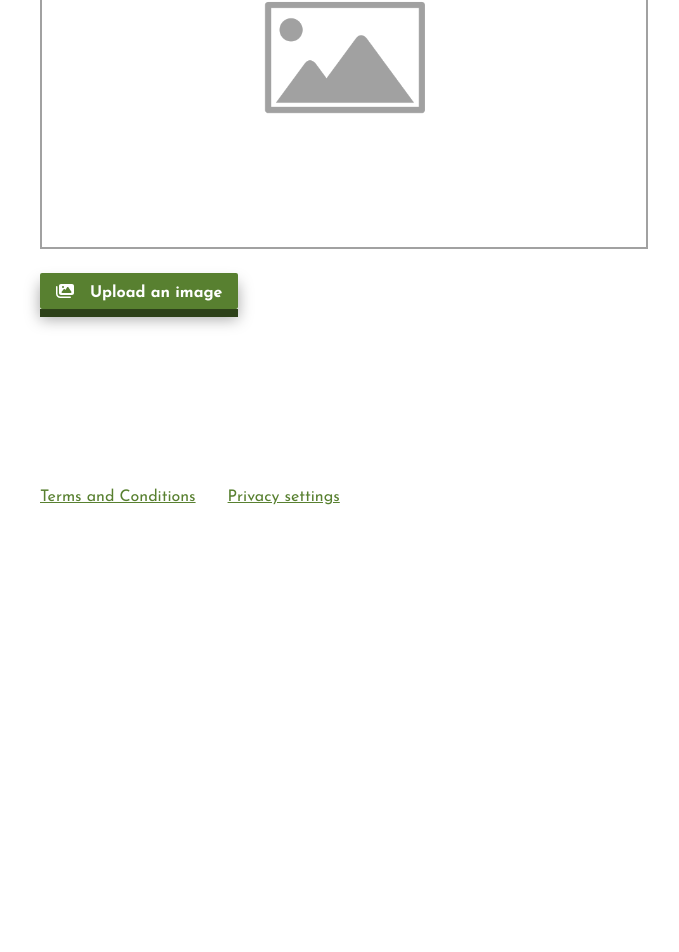
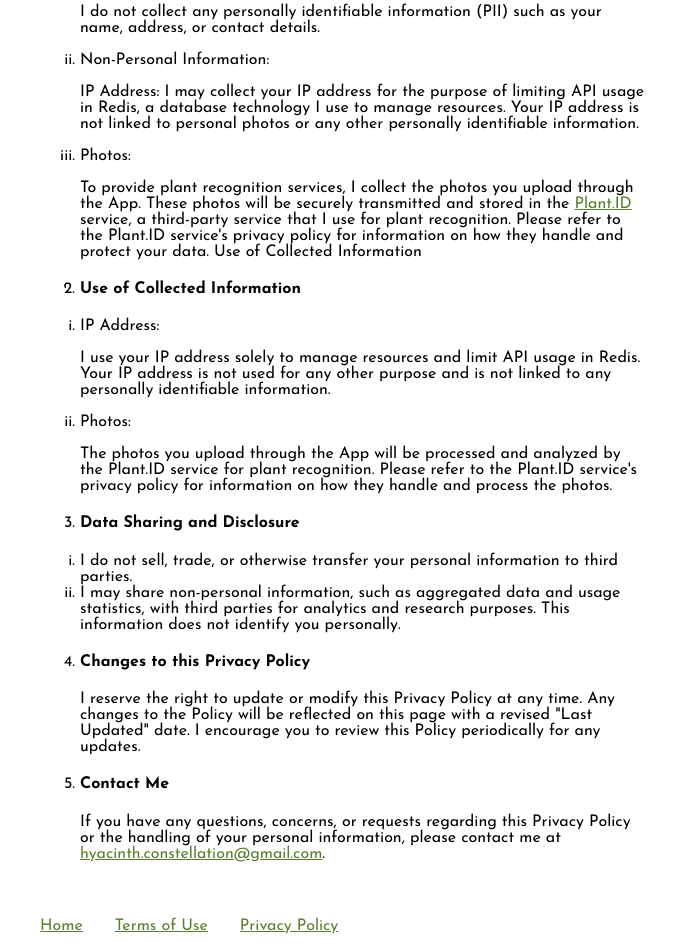
Before and after one commit to hazelGranger/plants-recognition-app, a React (Create React App) app: page /privacy in a window 1280 px wide. Shown: the part 263-1215 px from the top of the page, without its empty margins (296-975 px from the left). Before the commit the page ends 800 px from the top, so only its background shows below. Built offline with nearby package versions, Linux system fonts and the light colour scheme.

Commit message:
privacy policy  and terms of use

```diff
--- a/package.json
+++ b/package.json
@@ -21,6 +21,8 @@
     "react": "^18.2.0",
     "react-dom": "^18.2.0",
     "react-modal": "^3.16.1",
+    "react-router": "^6.14.1",
+    "react-router-dom": "^6.14.1",
     "react-scripts": "5.0.1",
     "typescript": "^4.8.4",
     "web-vitals": "^2.1.4"
@@ -52,6 +54,7 @@
   "devDependencies": {
     "@netlify/functions": "^1.6.0",
     "@types/react-modal": "^3.16.0",
+    "@types/react-router-dom": "^5.3.3",
     "prettier": "^2.7.1"
   }
 }
--- a/src/App.tsx
+++ b/src/App.tsx
@@ -1,49 +1,18 @@
-import { useRef } from "react";
-import Result from "./components/Result";
-import Title from "./components/Title";
-import ActionPanel from "./components/ActionPanel";
-import ImageContainer from "./components/ImageContainer";
-import { useErrorHandle } from "./hooks/useErrorHandle";
-import { useImageIdentify } from "./hooks/useImageIdentify";
-import { useImageUpload } from "./hooks/useImageUpload";
-import Footer from "./components/Footer";
+import { Route, Routes } from "react-router-dom";
+import Layout from "./components/Layout";
+import Home from "./pages/Home";
+import Terms from "./pages/Terms";
+import Privacy from "./pages/Privacy";
 
 function App() {
-  const { error, setError } = useErrorHandle(5000);
-  const { image, handleSelectImages } = useImageUpload(setError, () => {
-    setResult(null);
-  });
-  const { result, setResult, isIdentifying, handleIdentify } = useImageIdentify(
-    image,
-    setError
-  );
-  const fileInputRef = useRef<HTMLInputElement>(null);
-
-  const onClickImagePlaceholder = () => {
-    if (fileInputRef && fileInputRef.current) {
-      fileInputRef.current.click();
-    }
-  };
-
   return (
-    <main className="app-container">
-      <Title>Plants Identification</Title>
-      <ImageContainer
-        image={image}
-        isIdentifying={isIdentifying}
-        handleClick={onClickImagePlaceholder}
-      />
-      {error && <p className="error">{error}</p>}
-      <ActionPanel
-        hasImage={!!image}
-        isIdentifying={isIdentifying}
-        ref={fileInputRef}
-        handleSelectImages={handleSelectImages}
-        handleIdentify={handleIdentify}
-      />
-      <Result result={result} />
-      <Footer />
-    </main>
+    <Routes>
+      <Route path="/" element={<Layout />}>
+        <Route index element={<Home />} />
+        <Route path="/terms-and-conditions" index element={<Terms />} />
+        <Route path="/privacy" index element={<Privacy />} />
+      </Route>
+    </Routes>
   );
 }
 
--- a/src/components/Footer.tsx
+++ b/src/components/Footer.tsx
@@ -3,8 +3,9 @@ import Link from "./Link";
 const Footer = () => {
   return (
     <footer>
-      <Link to="" text="Terms and Conditions" />
-      <Link to="" text="Privacy settings" />
+      <Link to="/" text="Home" />
+      <Link to="/terms-and-conditions" text="Terms of Use" />
+      <Link to="/privacy" text="Privacy Policy" />
     </footer>
   );
 };
--- /dev/null
+++ b/src/components/Layout.tsx
@@ -0,0 +1,14 @@
+import { Outlet } from "react-router-dom";
+import Title from "./Title";
+import Footer from "./Footer";
+
+function Layout() {
+  return (
+    <main className="app-container">
+      <Outlet />
+      <Footer />
+    </main>
+  );
+}
+
+export default Layout;
--- a/src/components/Link.tsx
+++ b/src/components/Link.tsx
@@ -1,3 +1,5 @@
+import { Link as ReactRouterLink } from "react-router-dom";
+
 type LinkProps = {
   text: string;
   to: string;
@@ -6,9 +8,9 @@ type LinkProps = {
 
 const Link = ({ text, to, target }: LinkProps) => {
   return (
-    <a href={to} target={target}>
+    <ReactRouterLink to={to} target={target}>
       {text}
-    </a>
+    </ReactRouterLink>
   );
 };
 
--- a/src/index.css
+++ b/src/index.css
@@ -213,6 +213,7 @@ footer {
   margin-top: auto;
   display: flex;
   gap: 2rem;
+  padding-top: 1.5rem;
 }
 
 a {
@@ -222,3 +223,8 @@ a {
 a:hover {
   color: #2d4119;
 }
+
+.list-no-indent {
+  padding: 0;
+  list-style: lower-roman;
+}
--- a/src/index.tsx
+++ b/src/index.tsx
@@ -1,15 +1,18 @@
-import React from 'react';
-import ReactDOM from 'react-dom/client';
-import './index.css';
-import App from './App';
-import reportWebVitals from './reportWebVitals';
+import React from "react";
+import ReactDOM from "react-dom/client";
+import "./index.css";
+import App from "./App";
+import reportWebVitals from "./reportWebVitals";
+import { BrowserRouter } from "react-router-dom";
 
 const root = ReactDOM.createRoot(
-  document.getElementById('root') as HTMLElement
+  document.getElementById("root") as HTMLElement
 );
 root.render(
   <React.StrictMode>
-    <App />
+    <BrowserRouter>
+      <App />
+    </BrowserRouter>
   </React.StrictMode>
 );
 
--- /dev/null
+++ b/src/pages/Home.tsx
@@ -0,0 +1,48 @@
+import { useRef } from "react";
+import Result from "../components/Result";
+import ActionPanel from "../components/ActionPanel";
+import ImageContainer from "../components/ImageContainer";
+import { useErrorHandle } from "../hooks/useErrorHandle";
+import { useImageIdentify } from "../hooks/useImageIdentify";
+import { useImageUpload } from "../hooks/useImageUpload";
+import Title from "../components/Title";
+
+function Home() {
+  const { error, setError } = useErrorHandle(5000);
+  const { image, handleSelectImages } = useImageUpload(setError, () => {
+    setResult(null);
+  });
+  const { result, setResult, isIdentifying, handleIdentify } = useImageIdentify(
+    image,
+    setError
+  );
+  const fileInputRef = useRef<HTMLInputElement>(null);
+
+  const onClickImagePlaceholder = () => {
+    if (fileInputRef && fileInputRef.current) {
+      fileInputRef.current.click();
+    }
+  };
+
+  return (
+    <>
+      <Title>Plants Identification</Title>
+      <ImageContainer
+        image={image}
+        isIdentifying={isIdentifying}
+        handleClick={onClickImagePlaceholder}
+      />
+      {error && <p className="error">{error}</p>}
+      <ActionPanel
+        hasImage={!!image}
+        isIdentifying={isIdentifying}
+        ref={fileInputRef}
+        handleSelectImages={handleSelectImages}
+        handleIdentify={handleIdentify}
+      />
+      <Result result={result} />
+    </>
+  );
+}
+
+export default Home;
--- /dev/null
+++ b/src/pages/Privacy.tsx
@@ -0,0 +1,113 @@
+import Title from "../components/Title";
+
+function Privacy() {
+  return (
+    <>
+      <Title>Privacy Policy</Title>
+      <p>
+        This Privacy Policy ("Policy") explains how I, Zhen(Warren) Wang,
+        collect, use, and safeguard personal information when you use my Plant
+        Recognition App ("App"). By using the App, you consent to the data
+        practices described in this Policy.
+      </p>
+      <ol>
+        <li>
+          <h4>Information I Collect</h4>
+          <ul className="list-no-indent">
+            <li>
+              Personal Information:
+              <p>
+                I do not collect any personally identifiable information (PII)
+                such as your name, address, or contact details.
+              </p>
+            </li>
+            <li>
+              Non-Personal Information:
+              <p>
+                IP Address: I may collect your IP address for the purpose of
+                limiting API usage in Redis, a database technology I use to
+                manage resources. Your IP address is not linked to personal
+                photos or any other personally identifiable information.
+              </p>
+            </li>
+            <li>
+              Photos:
+              <p>
+                To provide plant recognition services, I collect the photos you
+                upload through the App. These photos will be securely
+                transmitted and stored in the{" "}
+                <a href="https://web.plant.id/" target="_blank">
+                  Plant.ID
+                </a>{" "}
+                service, a third-party service that I use for plant recognition.
+                Please refer to the Plant.ID service's privacy policy for
+                information on how they handle and protect your data. Use of
+                Collected Information
+              </p>
+            </li>
+          </ul>
+        </li>
+        <li>
+          <h4>Use of Collected Information</h4>
+          <ul className="list-no-indent">
+            <li>
+              IP Address:
+              <p>
+                I use your IP address solely to manage resources and limit API
+                usage in Redis. Your IP address is not used for any other
+                purpose and is not linked to any personally identifiable
+                information.
+              </p>
+            </li>
+            <li>
+              Photos:
+              <p>
+                The photos you upload through the App will be processed and
+                analyzed by the Plant.ID service for plant recognition. Please
+                refer to the Plant.ID service's privacy policy for information
+                on how they handle and process the photos.
+              </p>
+            </li>
+          </ul>
+        </li>
+        <li>
+          <h4>Data Sharing and Disclosure</h4>
+          <ul className="list-no-indent">
+            <li>
+              I do not sell, trade, or otherwise transfer your personal
+              information to third parties.
+            </li>
+            <li>
+              I may share non-personal information, such as aggregated data and
+              usage statistics, with third parties for analytics and research
+              purposes. This information does not identify you personally.
+            </li>
+          </ul>
+        </li>
+        <li>
+          <h4>Changes to this Privacy Policy</h4>
+          <p>
+            I reserve the right to update or modify this Privacy Policy at any
+            time. Any changes to the Policy will be reflected on this page with
+            a revised "Last Updated" date. I encourage you to review this Policy
+            periodically for any updates.
+          </p>
+        </li>
+        <li>
+          <h4>Contact Me</h4>
+          <p>
+            If you have any questions, concerns, or requests regarding this
+            Privacy Policy or the handling of your personal information, please
+            contact me at{" "}
+            <a href="mailto:hyacinth.constellation@gmail.com">
+              hyacinth.constellation@gmail.com
+            </a>
+            .
+          </p>
+        </li>
+      </ol>
+    </>
+  );
+}
+
+export default Privacy;
--- /dev/null
+++ b/src/pages/Terms.tsx
@@ -0,0 +1,65 @@
+import Title from "../components/Title";
+
+function Terms() {
+  return (
+    <>
+      <Title>Terms of Use</Title>
+      <ul>
+        <li>
+          <p>
+            The plant recognition app ("App") has been developed by Zhen(Warren)
+            Wang ("Developer"). It is not intended for commercial use or
+            distribution.
+          </p>
+        </li>
+        <li>
+          <p>
+            The accuracy and reliability of the plant identifications provided
+            by the App may vary based on factors such as image quality, lighting
+            conditions, and the complexity of plant species. The Developer does
+            not guarantee the accuracy or completeness of the identifications
+            and shall not be held liable for any errors or misidentifications.
+          </p>
+        </li>
+        <li>
+          <p>
+            The App is provided "as is," without any warranties or guarantees of
+            any kind, either expressed or implied. The Developer disclaims all
+            liability and responsibility for any damages or losses arising from
+            the use or inability to use the App.
+          </p>
+        </li>
+        <li>
+          <p>
+            The Developer shall not be responsible for any unauthorized use or
+            modifications made to the App by third parties.
+          </p>
+        </li>
+        <li>
+          <p>
+            The App may collect and process certain data and information related
+            to your usage, as outlined in the accompanying Privacy Policy. By
+            using the App, you consent to the collection and processing of your
+            data in accordance with the Privacy Policy.
+          </p>
+        </li>
+        <li>
+          <p>
+            The Developer retains all intellectual property rights in the App,
+            including copyrights, trademarks, and patents. You may not modify,
+            reproduce, distribute, or create derivative works based on the App
+            without the prior written permission of the Developer.
+          </p>
+        </li>
+      </ul>
+      <p>
+        By using the App, you acknowledge that you have read and understood this
+        terms and conditions and agree to be bound by its terms. If you do not
+        agree with any part of this disclaimer, please refrain from using the
+        App.
+      </p>
+    </>
+  );
+}
+
+export default Terms;
```
Also changed, not shown: 2 other files (tests, documents, lock files or other folders).
